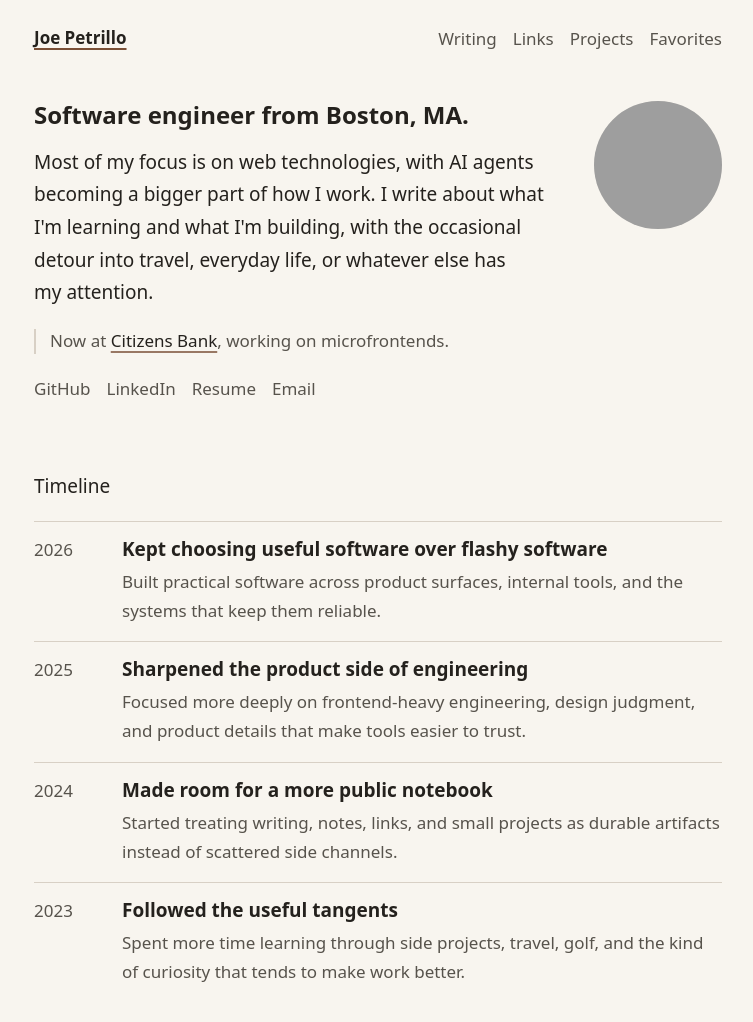
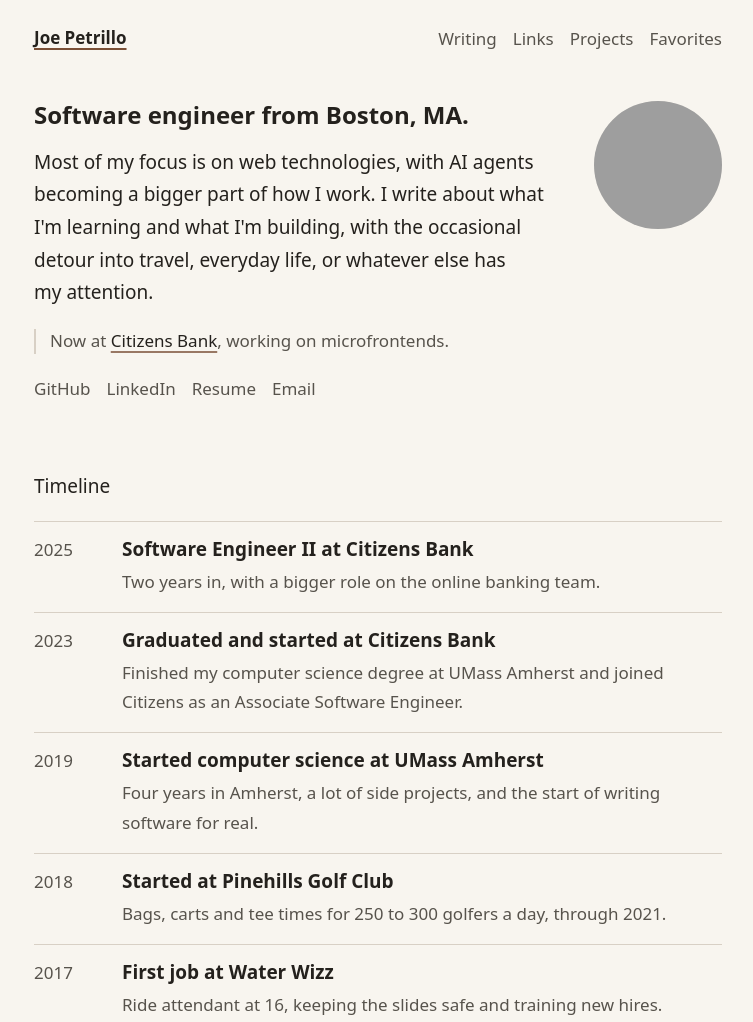
Before and after one commit to joepetrillo/personal-site, an Astro site: page / in a window 1280 px wide. Shown: the top 1022 px of the page, without its empty margins (257-1010 px from the left). Built offline with nearby package versions, Linux system fonts and the light colour scheme; Astro itself is replaced by a stand-in of ours; some packages are replaced by stand-ins of ours; grey boxes are pictures that could not be loaded.

Commit message:
Prep site for job applications
- Remove Pinbound from projects
- Fix Tarkov Directory year to 2024
- Mark the two style-test writing posts as drafts
- Replace filler timeline with career and life milestones
- Swap in the current resume

Co-Authored-By: Claude Opus 5.5 <noreply@anthropic.com>

```diff
--- a/src/data/home.ts
+++ b/src/data/home.ts
@@ -6,27 +6,32 @@ export interface TimelineEntry {
 
 export const timelineEntries = [
   {
-    description:
-      "Built practical software across product surfaces, internal tools, and the systems that keep them reliable.",
-    title: "Kept choosing useful software over flashy software",
-    year: "2026",
-  },
-  {
-    description:
-      "Focused more deeply on frontend-heavy engineering, design judgment, and product details that make tools easier to trust.",
-    title: "Sharpened the product side of engineering",
+    description: "Two years in, with a bigger role on the online banking team.",
+    title: "Software Engineer II at Citizens Bank",
     year: "2025",
   },
   {
     description:
-      "Started treating writing, notes, links, and small projects as durable artifacts instead of scattered side channels.",
-    title: "Made room for a more public notebook",
-    year: "2024",
+      "Finished my computer science degree at UMass Amherst and joined Citizens as an Associate Software Engineer.",
+    title: "Graduated and started at Citizens Bank",
+    year: "2023",
   },
   {
     description:
-      "Spent more time learning through side projects, travel, golf, and the kind of curiosity that tends to make work better.",
-    title: "Followed the useful tangents",
-    year: "2023",
+      "Four years in Amherst, a lot of side projects, and the start of writing software for real.",
+    title: "Started computer science at UMass Amherst",
+    year: "2019",
+  },
+  {
+    description:
+      "Bags, carts and tee times for 250 to 300 golfers a day, through 2021.",
+    title: "Started at Pinehills Golf Club",
+    year: "2018",
+  },
+  {
+    description:
+      "Ride attendant at 16, keeping the slides safe and training new hires.",
+    title: "First job at Water Wizz",
+    year: "2017",
   },
 ] satisfies TimelineEntry[];
```
Also changed, not shown: src/content/writing/markdown-kitchen-sink.md (+1 -1 lines), src/content/writing/typography-stress-test.md (+1 -1 lines), src/data/projects.ts (+1 -7 lines), 1 other file.
